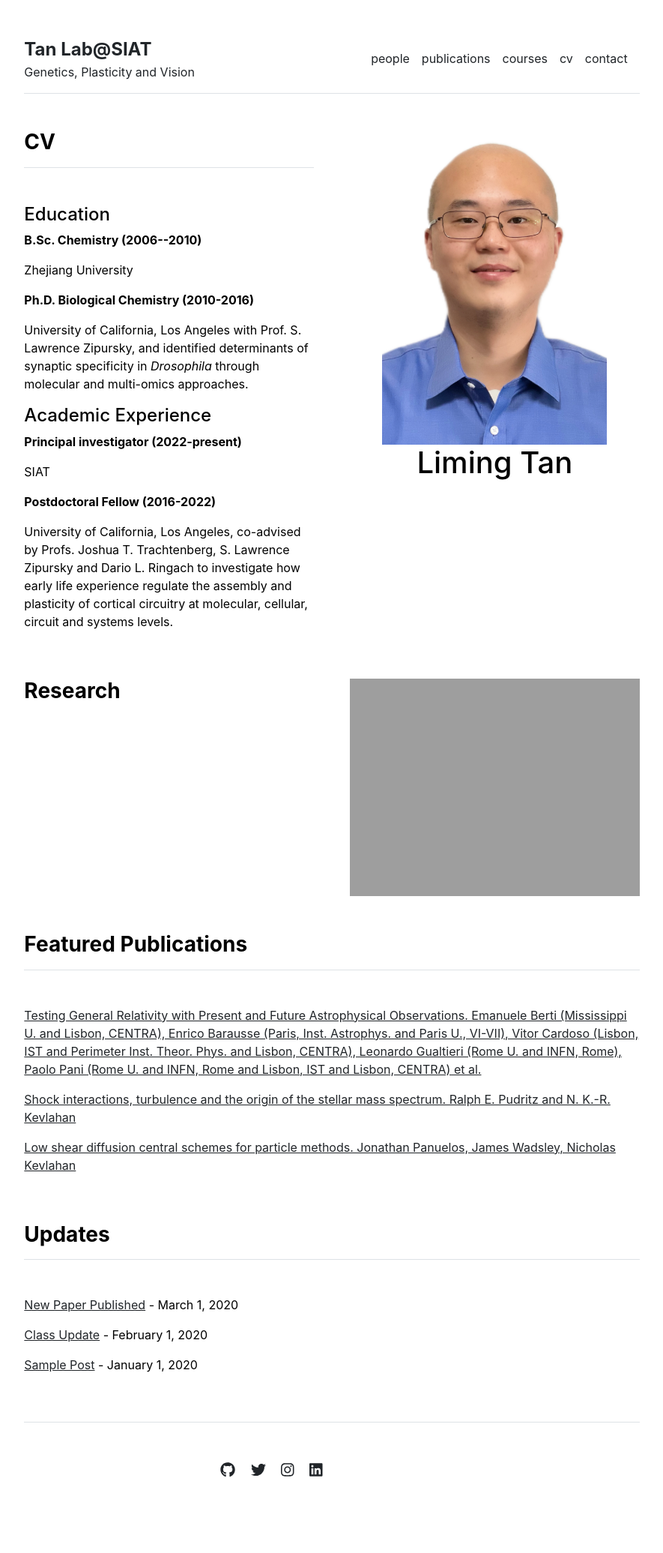
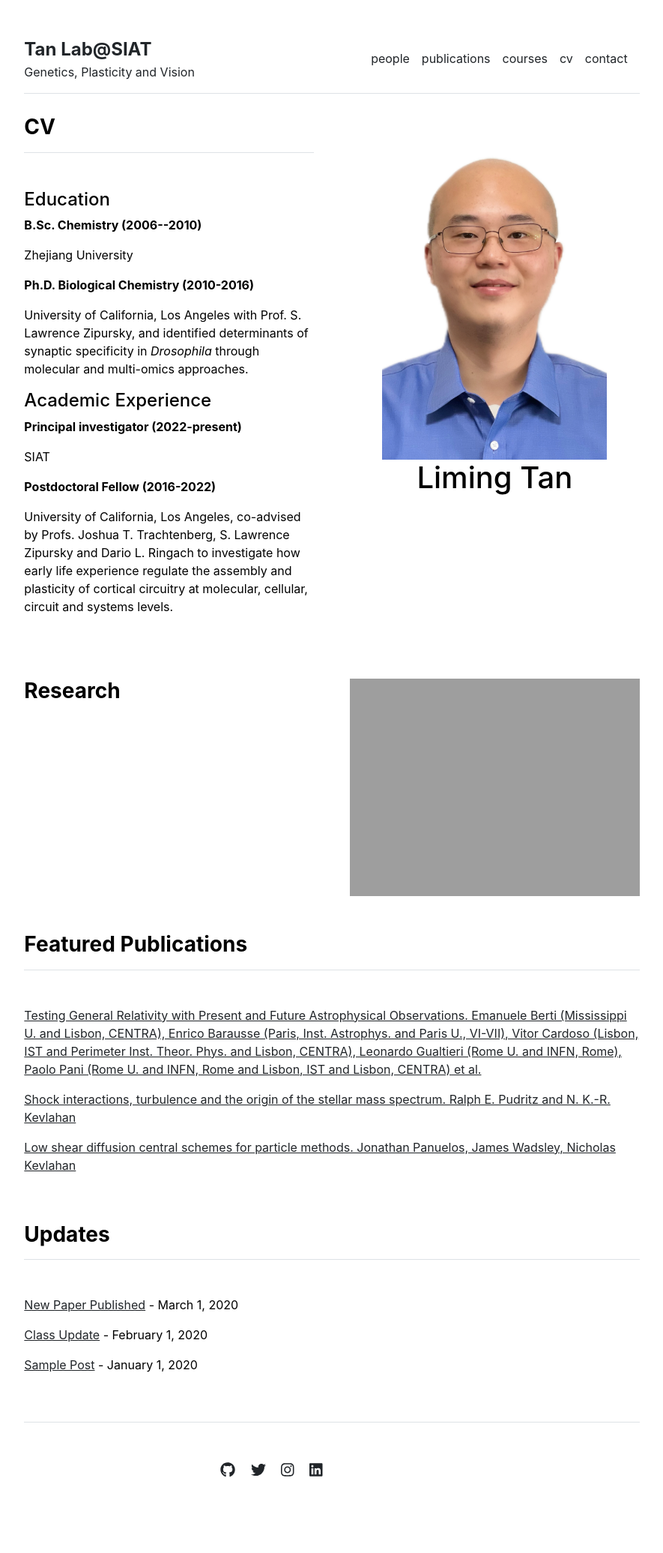
Before and after one commit to Tan-Lab-SIAT/lab-homepage, a Jekyll site: the page built from index.md, in a window 1280 px wide. Shown: the whole page at 75% size, without its empty margins (197-1082 px from the left). Built offline with Jekyll 4.4.1, drawn with Linux system fonts in a browser that asks for light colours.

Commit message:
Update home.html

```diff
--- a/_layouts/home.html
+++ b/_layouts/home.html
@@ -4,7 +4,7 @@
 <!-- CV 区块：放在 Research 区块上方 -->
 <div class="row g-5 mb-5">
   <!-- 左侧：显示 Education 和 Academic Experience -->
-  <div class="col-md-6">
+  <div class="col-md-6" style="position: relative; top: -20px;">
     <h3 class="fw-bold border-bottom pb-3 mb-5">CV</h3>
     <h4>Education</h4>
     {% for edu in site.data.cv.education %}
@@ -18,7 +18,7 @@
     {% endfor %}
   </div>
   <!-- 右侧：显示照片和姓名，照片在上，姓名在下 -->
-  <div class="col-md-6 text-center">
+  <div class="col-md-6 text-center" style="position: relative; top: 20px;">
     <img src="{{ site.github.url }}/assets/img/limingtan_half.png" alt="Your Name" class="img-fluid" style="max-width:300px;">
     <h1>Liming Tan</h1>
   </div>
```
